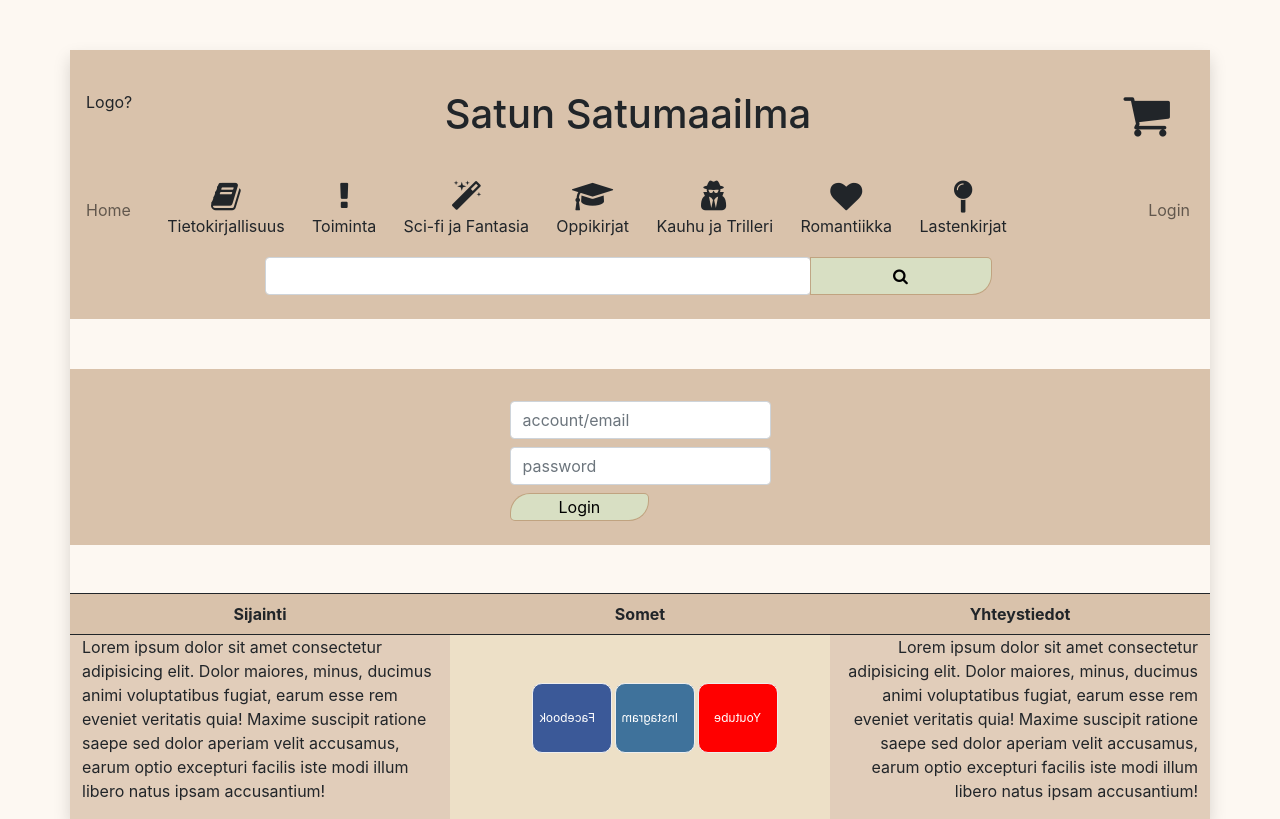
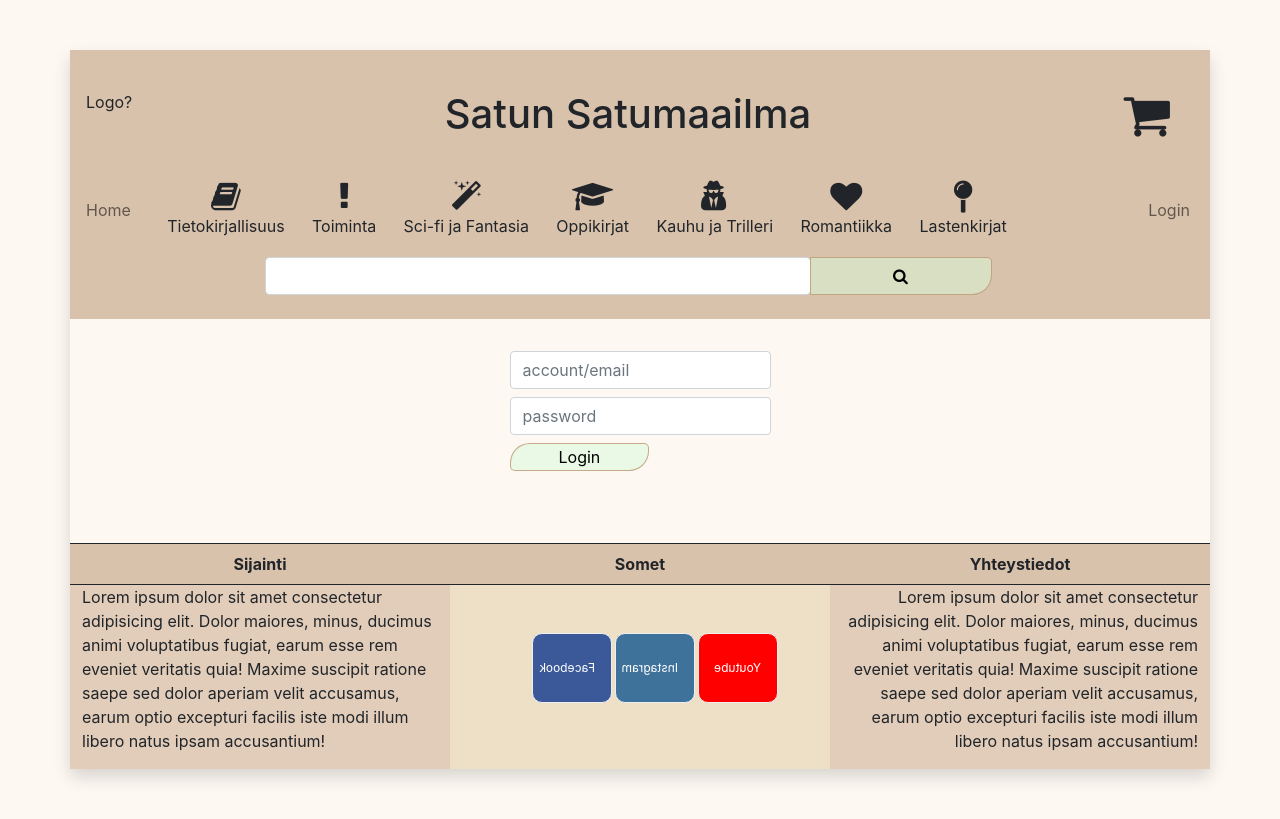
Before and after one commit to n0laja00/kirjakauppa, a React (Create React App) app: page /LoginPage in a window 1280 px wide. Built offline with nearby package versions, Linux system fonts and the light colour scheme.

Commit message:
header-class pois

```diff
--- a/src/LoginPage.js
+++ b/src/LoginPage.js
@@ -2,7 +2,7 @@ import React from 'react'
 
 export default function LoginPage() {
     return (
-        <div className="row header py-4 d-flex justify-content-center">
+        <div className="row py-4 d-flex justify-content-center">
             <div className="col-3">
                 <input className="form-control mt-2" type="text" placeholder="account/email"></input>
                 <input className="form-control mt-2" type="password" placeholder="password"></input>
```
